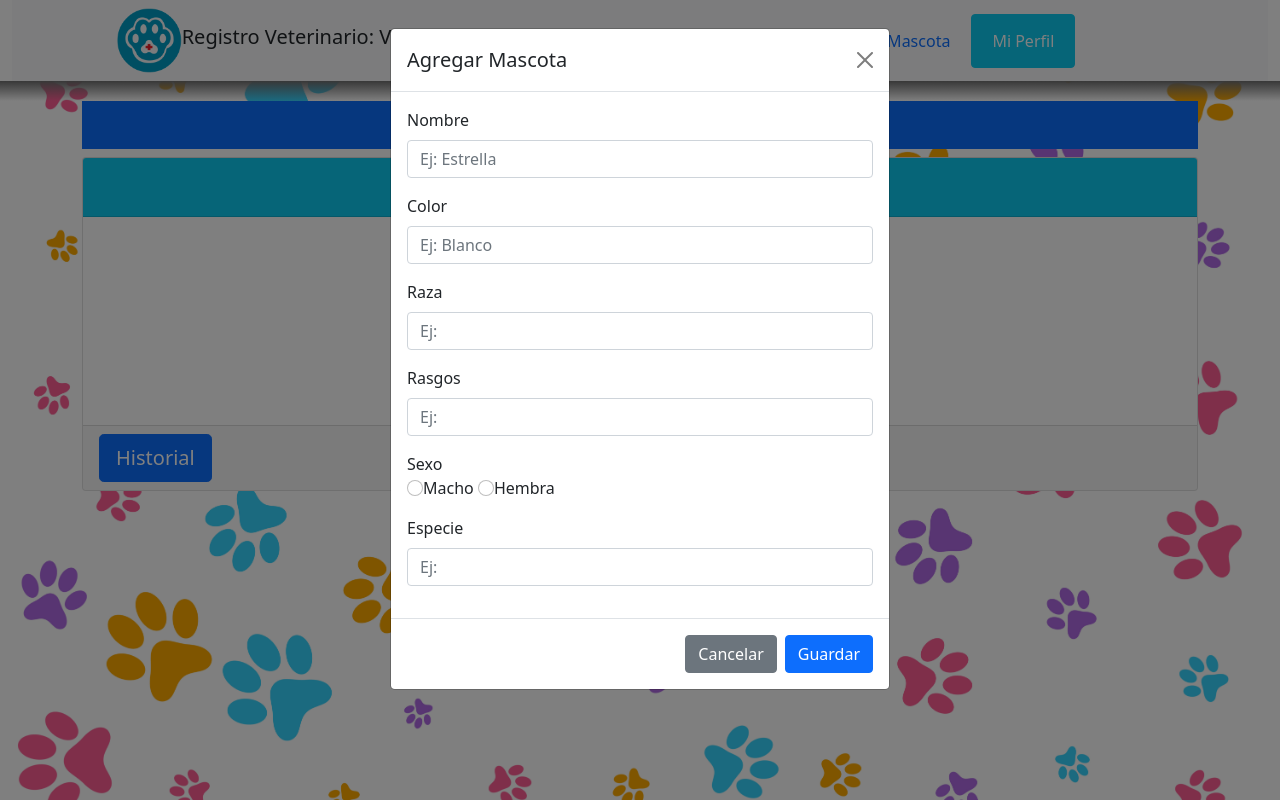
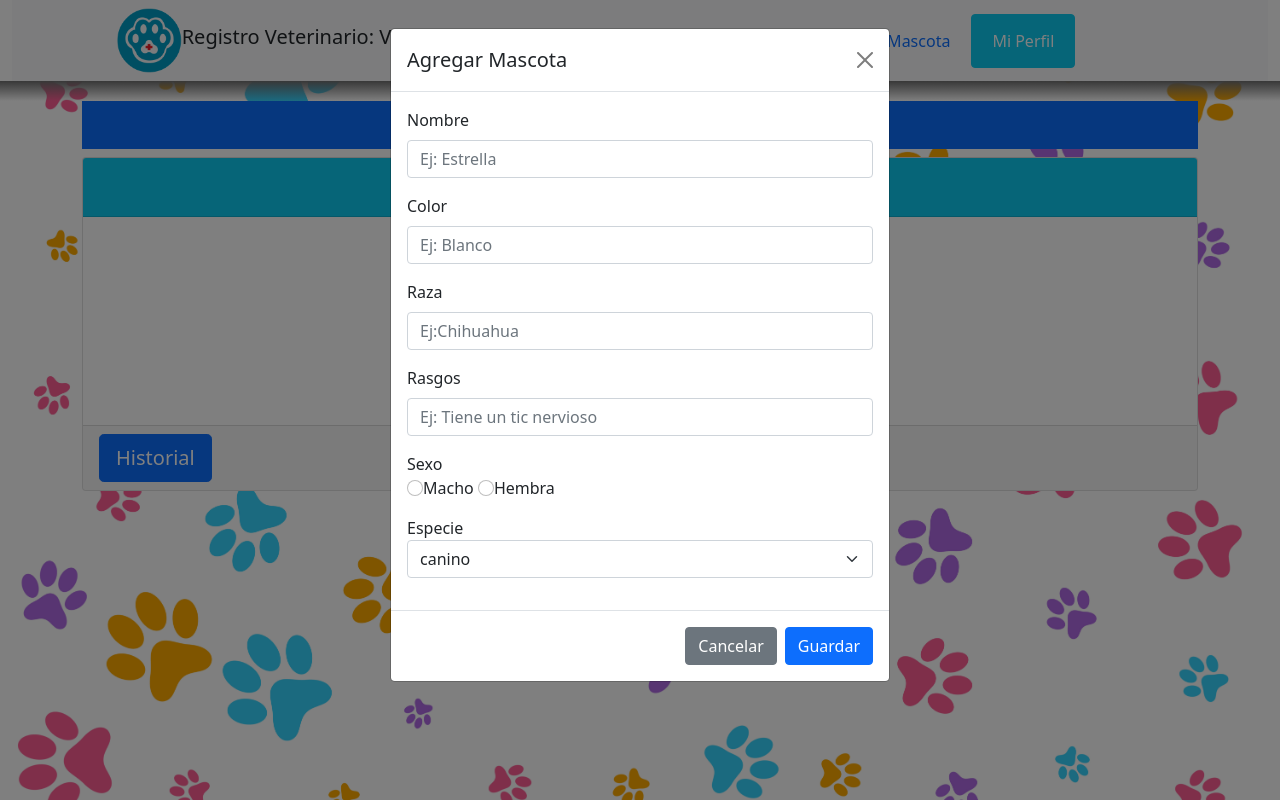
Before and after one commit to EccoEdd/ProyectoIntegradorVeterinaria, a PHP site: page /views/cliente.php in a window 1280 px wide, after a click on "Agregar Mascota". Run offline with PHP 8.4, Linux system fonts and the light colour scheme; data comes from the database, SQL or seed files in the repository.

Commit message:
Consultas

```diff
--- a/src/query/inseruser.php
+++ b/src/query/inseruser.php
@@ -14,7 +14,7 @@ namespace Vet\query{
                 $con->desconectar();
             }
             catch (PDOException $e){
-                //echo $e->getMessage()
+                //echo $e->getMessage();
                 echo "<div  class='rabbit'></div><div class='clouds'></div><h1>Intentelo de nuevo</h1>";
                 header("refresh:4;../../index.php");
             }
--- a/views/cliente.php
+++ b/views/cliente.php
@@ -93,32 +93,48 @@
                 <button type="button" class="btn-close" data-bs-dismiss="modal" aria-label="Close"></button>
             </div>
             <div class="modal-body">
-                <form action="views/scripts/nuevousuario.php" method="post">
+                <form action="scripts/nuevamascota.php" method="post">
                     <div class="mb-3">
-                        <label for="Nombre" class="form-label">Nombre</label>
+                        <label for="nom" class="form-label">Nombre</label>
                         <input type="text" class="form-control"  required name="nom" placeholder="Ej: Estrella">
                     </div>
                     <div class="mb-3">
-                        <label for="Apellidos" class="form-label">Color</label>
+                        <label for="color" class="form-label">Color</label>
                         <input type="text" class="form-control"  required name="color" placeholder="Ej: Blanco">
                     </div>
 
                     <div class="mb-3">
-                        <label for="pass" class="form-label">Raza</label>
-                        <input type="text" class="form-control" required name="raza" placeholder="Ej: ">
+                        <label for="raza" class="form-label">Raza</label>
+                        <input type="text" class="form-control" required name="raza" placeholder="Ej:Chihuahua">
                     </div>
                     <div class="mb-3">
-                        <label for="Apellidos" class="form-label">Rasgos</label>
-                        <input type="text" class="form-control"  required name="rasgos" placeholder="Ej: ">
+                        <label for="rasgos" class="form-label">Rasgos</label>
+                        <input type="text" class="form-control"  required name="rasgos" placeholder="Ej: Tiene un tic nervioso">
                     </div>
                     <div class="mb-3">
                         Sexo <br>
-                        <input type="radio" class="form-check-input" name="sexo" value="h">Macho
-                        <input type="radio" class="form-check-input" name="sexo" value="m">Hembra<br>
+                        <input type="radio" class="form-check-input" name="sexo" value="Macho">Macho
+                        <input type="radio" class="form-check-input" name="sexo" value="Hembra">Hembra<br>
                     </div>
                     <div class="mb-3">
-                        <label for="Apellidos" class="form-label">Especie</label>
-                        <input type="text" class="form-control"  required name="color" placeholder="Ej: ">
+                        <?php
+                        $query = new select();
+                        $cadena3 = "select e_id, especie from especies";
+                        $cadena4 = "select u_id from usuarios as u join persona as p on u.persona = p.p_id where p.correo = 'ibeahana@digg.com'";
+                        $reg = $query->seleccionar($cadena3);
+                        $reg3 = $query->seleccionar($cadena4);
+                        echo "<div class='mb-3'>
+                            <label class='control-label'>Especie</label>
+                            <select name='especie' class='form-select'>
+                        ";
+                        foreach ($reg as $value) {
+                            echo"<option value='$value->e_id'>$value->especie</option>";
+                        }
+                        echo "</select></div>";
+                        foreach ($reg3 as $u){
+                            echo"<input type='number' class='visually-hidden'  required name='usuario' value='$u->u_id'>";
+                        }
+                        ?>
                     </div>
             </div>
             <div class="modal-footer">
--- a/views/scripts/logincliente.php
+++ b/views/scripts/logincliente.php
@@ -46,7 +46,6 @@
 
     echo "<div  class='rabbit'></div><div class='clouds'></div>";
 
-
     ?>
 </body>
 </html>
```
Also changed, not shown: views/scripts/nuevamascota.php (added, +30 -0 lines).
